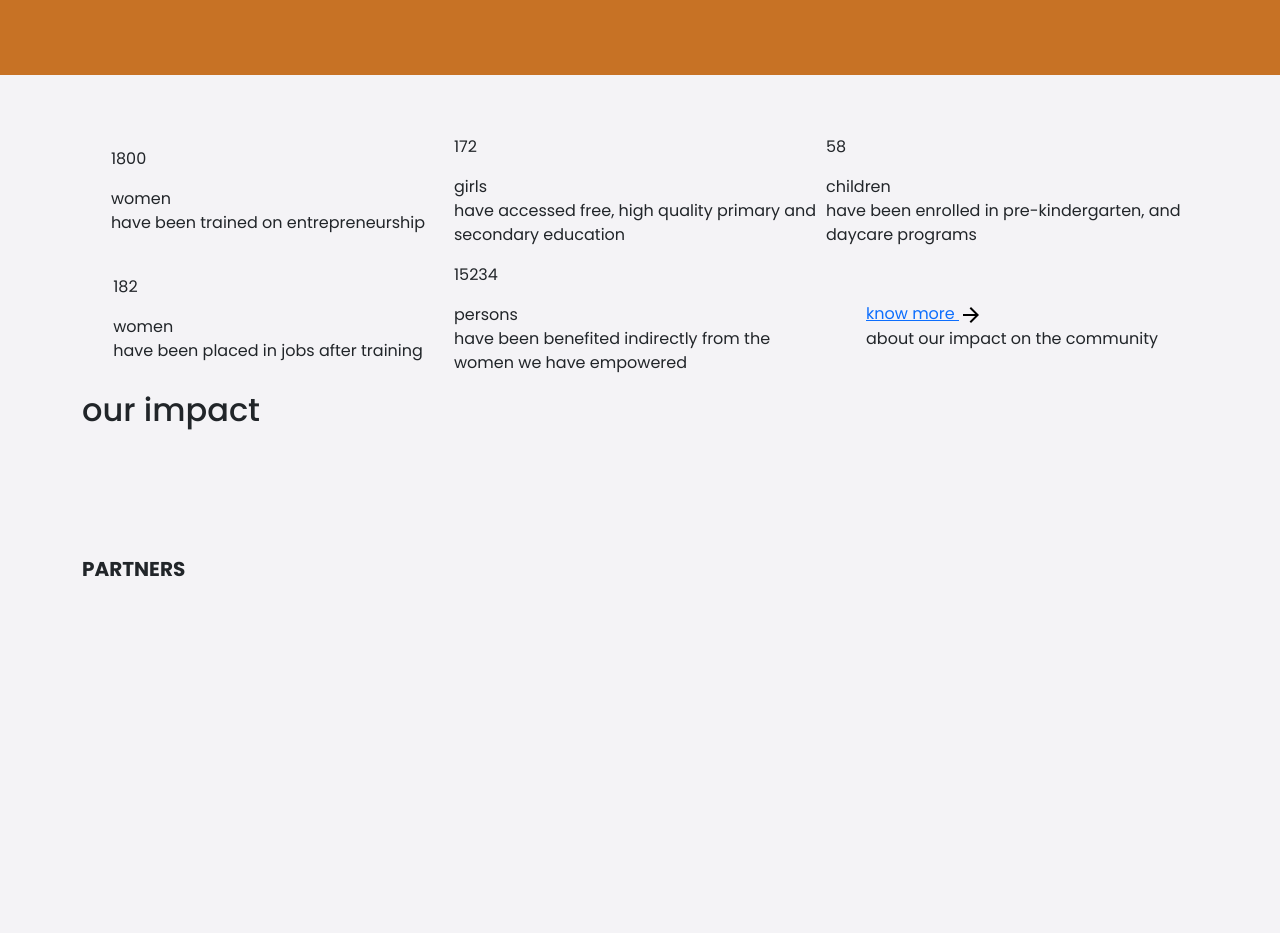
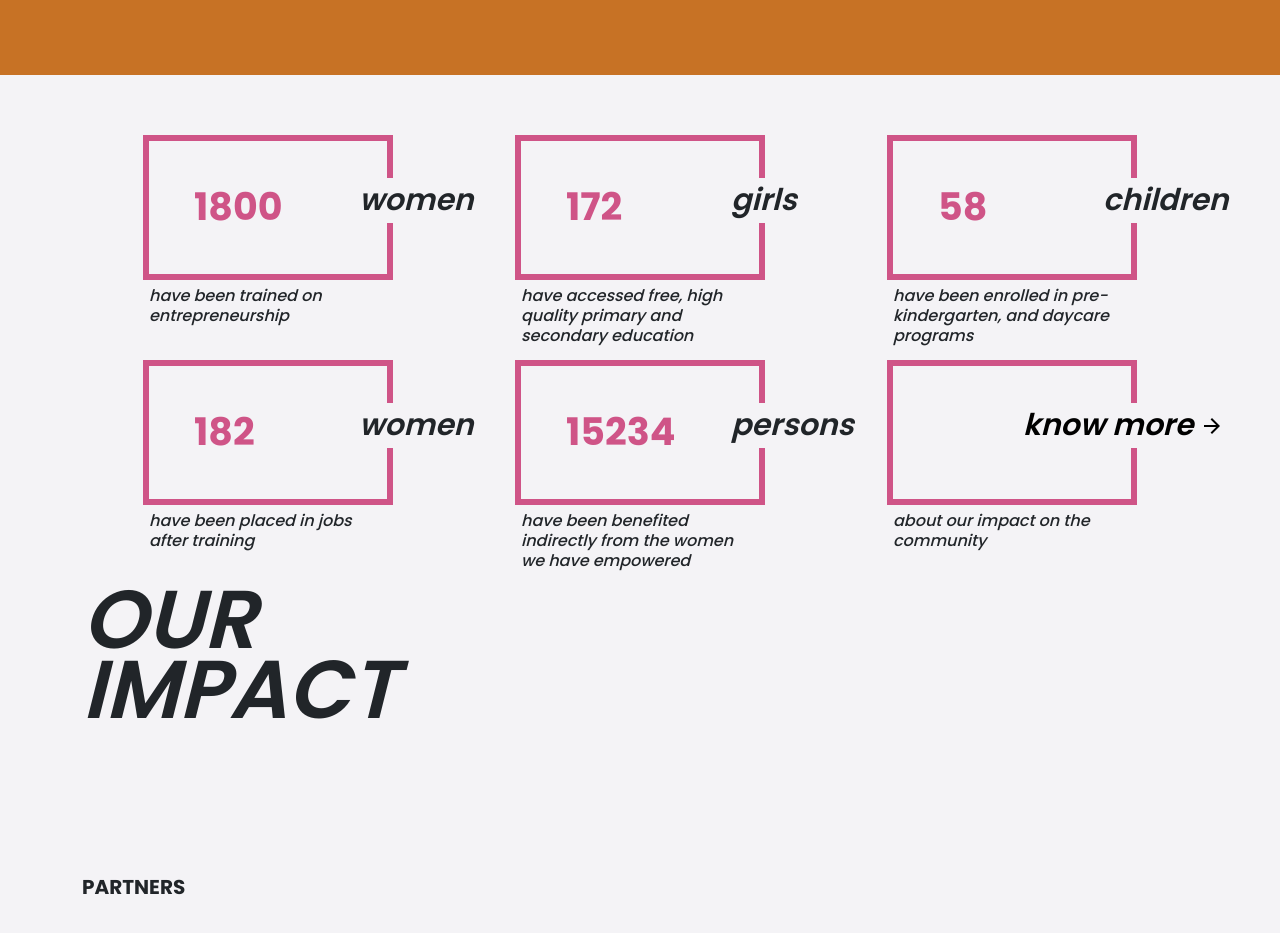
Before and after one commit to islamCodehood/UCESCO-website, a plain HTML site: page index.html in a window 1280 px wide. Shown: the part 2340-3273 px from the top of the page. Before the commit the page ends 3011 px from the top, so only its background shows below. Drawn offline with nearby package versions, Linux system fonts and the light colour scheme.

Commit message:
add style for our impact section

```diff
--- a/css/style.css
+++ b/css/style.css
@@ -190,15 +190,16 @@ aside .submit-form {
 input[type="email"] {
   border: none;
   padding: 6px 12px;
-
 }
 
-input[type="email"]::-webkit-input-placeholder { /* Edge */
+input[type="email"]::-webkit-input-placeholder {
+  /* Edge */
   color: var(--blue-gray);
   font-weight: 300;
 }
 
-input[type="email"]:-ms-input-placeholder { /* Internet Explorer */
+input[type="email"]:-ms-input-placeholder {
+  /* Internet Explorer */
   color: var(--blue-gray);
   font-weight: 100;
 }
@@ -246,7 +247,7 @@ section {
 }
 
 .who-section {
-  color: var(--brown)
+  color: var(--brown);
 }
 
 .section-title {
@@ -328,7 +329,6 @@ section {
   position: relative;
 }
 
-
 .card-custom::after {
   content: "";
   position: absolute;
@@ -348,9 +348,8 @@ section {
   height: 100%;
   width: 100%;
   border-radius: 14px;
-  background-color: rgba(131, 96, 0, .85);
+  background-color: rgba(131, 96, 0, 0.85);
 }
-
 
 .card-custom.card-1 {
   background: url(../img/women-africa.jpg) no-repeat center;
@@ -399,7 +398,6 @@ section {
 
 .card-custom-body {
   top: 50px;
-
 }
 
 .more {
@@ -418,3 +416,96 @@ div.arrow-move {
 .more a:hover .arrow-move {
   transform: translateX(10px);
 }
+
+/*OUR IMPACT*/
+
+.card-impact {
+  width: 250px;
+  height: 145px;
+  border: 6px solid var(--purple);
+  position: relative;
+}
+
+.counter {
+  position: absolute;
+  top: 37px;
+  left: 45px;
+  font-size: 38px;
+  font-weight: 700;
+  color: var(--purple);
+}
+
+.counter-person {
+  background: var(--gray);
+  display: inline-block;
+  position: absolute;
+  top: 37px;
+  left: 210px;
+}
+.counter-more {
+  background: var(--gray);
+  display: inline-block;
+  position: relative;
+  top: 37px;
+  left: 130px;
+}
+.counter-more a {
+  text-decoration: none;
+  color: #000;
+}
+
+.counter-more a:hover .arrow-move {
+  transform: translateX(10px);
+}
+.counter-person span {
+  font-size: 30px;
+  font-weight: 600;
+  font-style: italic;
+}
+
+.counter-more div {
+  font-size: 30px;
+  font-weight: 600;
+  font-style: italic;
+}
+
+.counter-impact {
+  position: absolute;
+  top: 145px;
+  left: 0px;
+}
+
+.counter-impact p {
+  font-weight: 500;
+  font-style: italic;
+  line-height: 20px;
+}
+
+.m-custom {
+  margin-bottom: 80px;
+}
+
+.impact-title {
+  font-weight: 600;
+  font-size: 82px;
+  font-style: italic;
+  text-transform: uppercase;
+  margin-bottom: 30px;
+  width: 100px;
+  position: relative;
+  display: inline-block;
+  line-height: 70px;
+}
+
+.impact-title-sm {
+  font-weight: 600;
+  font-size: 42px;
+  font-style: italic;
+
+  text-transform: uppercase;
+  margin-bottom: 30px;
+  width: 100px;
+  position: relative;
+  display: inline-block;
+  line-height: 35px;
+}
```
Lines whose indentation alone changed are shown as unchanged.
